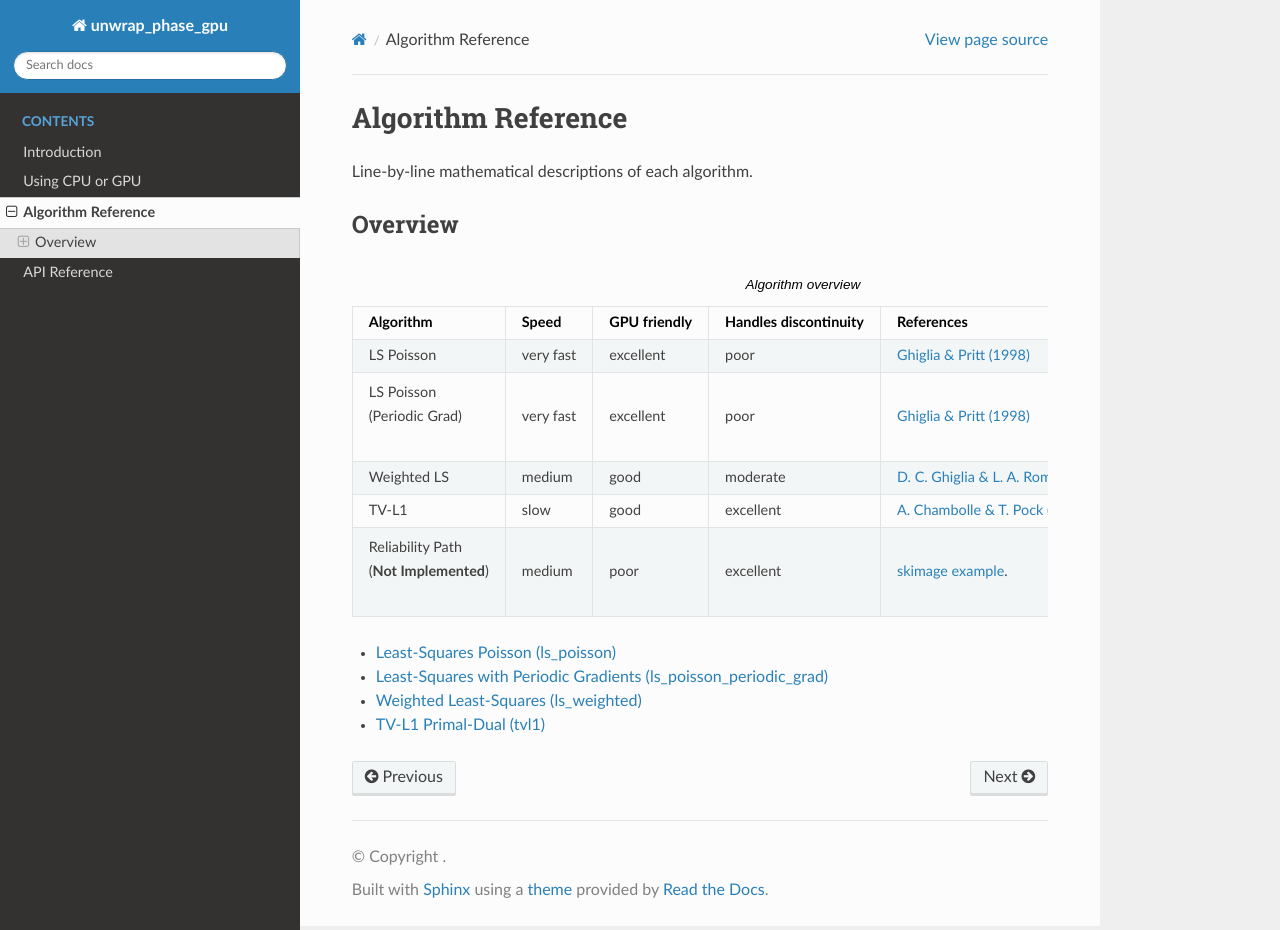
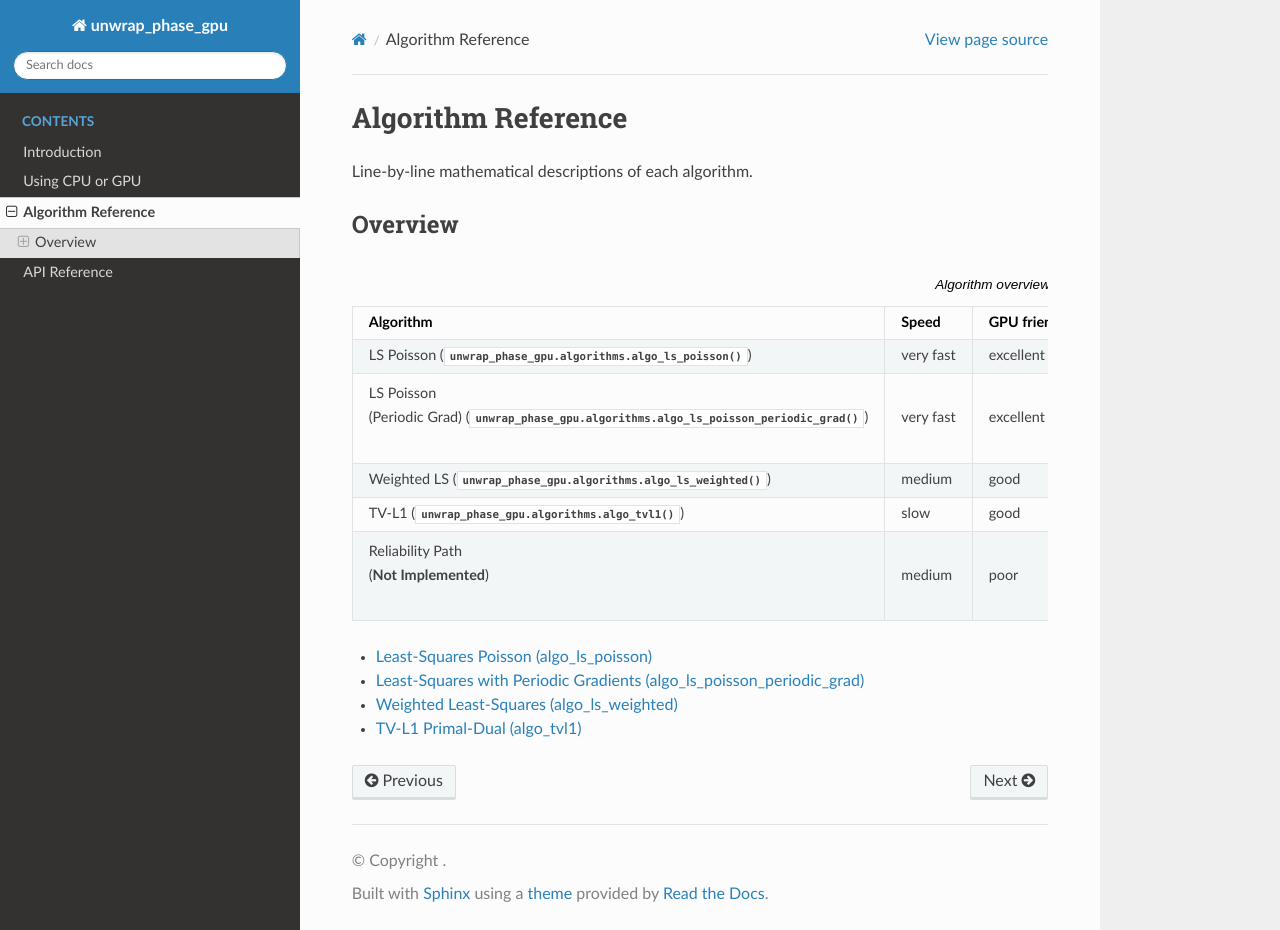
Before and after one commit to RI-imaging/xpunwrap, a Sphinx documentation site: the page built from docs/algorithms/index.rst, in a window 1280 px wide and 930 px high. Built offline with Sphinx 7.4.7 and the Read the Docs theme 3.1.0, drawn with Linux system fonts in a browser that asks for light colours; pages that are not in the unit, such as notebooks, are missing from menus.

Commit message:
docs: update links and correct func reference

```diff
--- a/docs/algorithms/index.rst
+++ b/docs/algorithms/index.rst
@@ -16,23 +16,23 @@ Overview
      - GPU friendly
      - Handles discontinuity
      - References
-   * - LS Poisson
+   * - LS Poisson (:func:`unwrap_phase_gpu.algorithms.algo_ls_poisson`)
      - very fast
      - excellent
      - poor
      - :ref:`Ghiglia & Pritt (1998) <ls_poisson_refs>`
    * - | LS Poisson
-       | (Periodic Grad)
+       | (Periodic Grad) (:func:`unwrap_phase_gpu.algorithms.algo_ls_poisson_periodic_grad`)
      - very fast
      - excellent
      - poor
      - :ref:`Ghiglia & Pritt (1998) <ls_poisson_periodic_grad_refs>`
-   * - Weighted LS
+   * - Weighted LS (:func:`unwrap_phase_gpu.algorithms.algo_ls_weighted`)
      - medium
      - good
      - moderate
      - :ref:`D. C. Ghiglia & L. A. Romero (1994) <ls_weighted_refs>`, :ref:`Ghiglia & Pritt (1998) <ls_weighted_refs>`
-   * - TV-L1
+   * - TV-L1 (:func:`unwrap_phase_gpu.algorithms.algo_tvl1`)
      - slow
      - good
      - excellent
--- a/docs/algorithms/ls_poisson.rst
+++ b/docs/algorithms/ls_poisson.rst
@@ -1,5 +1,5 @@
-Least-Squares Poisson (ls_poisson)
-==================================
+Least-Squares Poisson (algo_ls_poisson)
+=======================================
 
 This algorithm turns phase unwrapping into a least-squares problem: it looks
 for the smooth phase field whose gradients best match the wrapped gradients
@@ -8,6 +8,8 @@ forms their divergence, and solves a Poisson equation to recover a globally
 consistent phase (up to an arbitrary constant offset). This is the classic
 FFT-based least-squares approach and is a good default when the wrapped phase
 is reasonably clean and you want a fast, stable solution. [1]
+
+API: :func:`unwrap_phase_gpu.algorithms.algo_ls_poisson`
 
 Derivation
 ----------
--- a/docs/algorithms/ls_poisson_periodic_grad.rst
+++ b/docs/algorithms/ls_poisson_periodic_grad.rst
@@ -1,5 +1,5 @@
-Least-Squares with Periodic Gradients (ls_poisson_periodic_grad)
-================================================================
+Least-Squares with Periodic Gradients (algo_ls_poisson_periodic_grad)
+=====================================================================
 
 This variant follows the same least-squares Poisson formulation as the
 standard method, but explicitly enforces periodic boundary conditions on the
@@ -7,6 +7,8 @@ wrapped gradients before solving. That makes the formulation consistent with
 periodic data or FFT-based solvers that assume wrap-around behavior at the
 boundaries. The result is still a global least-squares solution, but one whose
 gradients are periodic across the image edges. [1]
+
+API: :func:`unwrap_phase_gpu.algorithms.algo_ls_poisson_periodic_grad`
 
 Derivation
 ----------
--- a/docs/algorithms/ls_weighted.rst
+++ b/docs/algorithms/ls_weighted.rst
@@ -1,5 +1,5 @@
-Weighted Least-Squares (ls_weighted)
-====================================
+Weighted Least-Squares (algo_ls_weighted)
+=========================================
 
 This method extends the least-squares Poisson approach by down-weighting
 locations that are likely to contain phase discontinuities. It detects large
@@ -7,6 +7,8 @@ wrapped gradients, treats them as unreliable, and assigns smaller weights so
 they contribute less to the solution. The resulting weighted Poisson solve
 produces a smoother, more robust unwrapped phase in the presence of sharp
 jumps or noisy regions, at the cost of a slower iterative solve. [1] [2]
+
+API: :func:`unwrap_phase_gpu.algorithms.algo_ls_weighted`
 
 Derivation
 ----------
--- a/docs/algorithms/tvl1.rst
+++ b/docs/algorithms/tvl1.rst
@@ -1,5 +1,5 @@
-TV-L1 Primal-Dual (tvl1)
-========================
+TV-L1 Primal-Dual (algo_tvl1)
+=============================
 
 This algorithm formulates unwrapping as an optimization problem that balances
 data fidelity (matching wrapped gradients) with a total-variation prior that
@@ -7,6 +7,8 @@ promotes piecewise-smooth phase. It solves the resulting TV-L1 objective using
 a fast first-order primal-dual method, applied independently to each slice in
 a stack. The approach is robust to noise and preserves sharp features better
 than simple least-squares methods. [1]
+
+API: :func:`unwrap_phase_gpu.algorithms.algo_tvl1`
 
 Derivation
 ----------
--- a/readthedocs.yml
+++ b/readthedocs.yml
@@ -10,4 +10,4 @@ sphinx:
 
 python:
   install:
-    - requirements: docs/requirements.txt
+    - pip install --group docs
```
